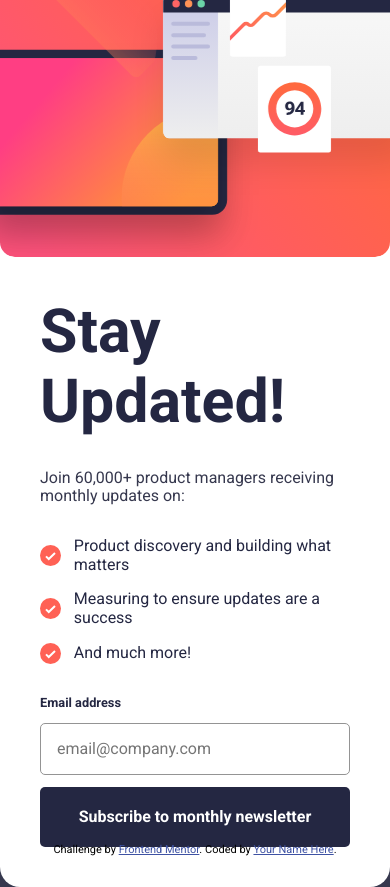
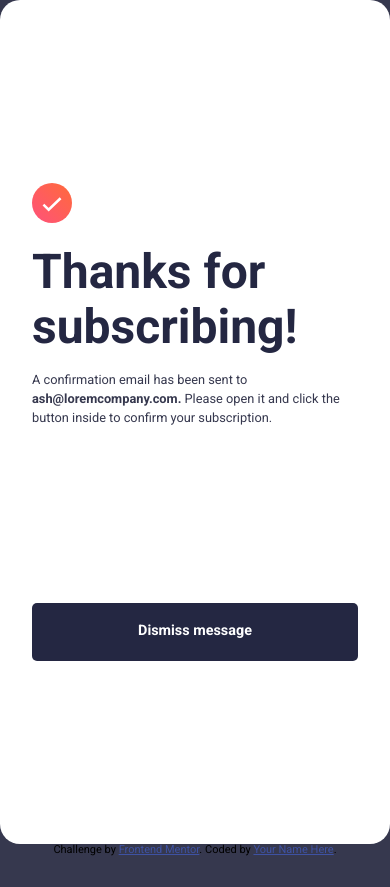
Before and after one commit to ThooHoang/newsletter-sign-up-with-success-message-main, a website: page index.html in a window 390 px wide. After the commit the page ends 857 px from the top, so only its background shows below. Drawn offline with nearby package versions, Linux system fonts and the light colour scheme.

Commit message:
Implement success message display and styling in HTML and CSS

```diff
--- a/index.html
+++ b/index.html
@@ -15,7 +15,7 @@
   </style>
 </head>
 <body class="background">
-   <main class="newsletter">
+   <!-- <main class="newsletter">
     <div class="newsletter-card br-20 bg-white">
       <div class="body-text">
         <h1 class="heading">Stay Updated!</h1>
@@ -39,7 +39,7 @@
       </div>
     </div>
    </main>
-
+ -->
 
 
 
@@ -51,13 +51,20 @@
   <!-- Sign-up form end -->
 
   <!-- Success message start -->
+   <main>
+    <div class="newsletter-card success-container br-20">
+      <div class="body-text-success">
+        <img src="./assets/images/icon-success.svg" alt="">
+        <h1 class="heading">Thanks for subscribing!</h1>
+        <p class="text"> A confirmation email has been sent to <strong>ash@loremcompany.com.</strong> Please open it and click the button inside to confirm your subscription.</p>
+      </div>
+      <div class="button-container">
+        <button class="btn br-5">Dismiss message</button>
+      </div>
+    </div>
+   </main>
 
-  <!-- Thanks for subscribing!
 
-  A confirmation email has been sent to ash@loremcompany.com.
-  Please open it and click the button inside to confirm your subscription.
-
-  Dismiss message -->
 
   <!-- Success message end -->
 
--- a/style.css
+++ b/style.css
@@ -156,6 +156,43 @@ button {
 }
 
 
+/* Success */
+
+.success-container {
+    background-color: var(--white);
+    display: flex;
+    flex-direction: column;
+    gap: 1.5rem;
+    max-width: 400px;
+    align-items: baseline;
+    padding: 2rem;
+
+}
+
+.success-container img {
+    width: 40px;
+}
+
+.success-container h1 {
+    font-size: 3rem;
+    margin-block: 1rem;
+}
+
+.success-container p {
+    font-size: 0.8rem;
+    line-height: 150%;
+}
+
+.button-container {
+    width: 100%;
+}
+
+.success-container button {
+    width: 100%;
+    font-size: 0.9rem;
+}
+
+
 /* Media Queries */
 
 @media (max-width: 755px) {
@@ -176,6 +213,20 @@ button {
     .body-image img{
         display: none;
     }
+    .success-container{
+        flex-direction: column;
+        height: 100%;
+        width: 100%;
+        justify-content: space-evenly;
+        align-items: center;
+        padding: 2rem;
+
+    }
+
+    .button-container {
+        width: 100%;
+    }
+
 
 }
 
```
